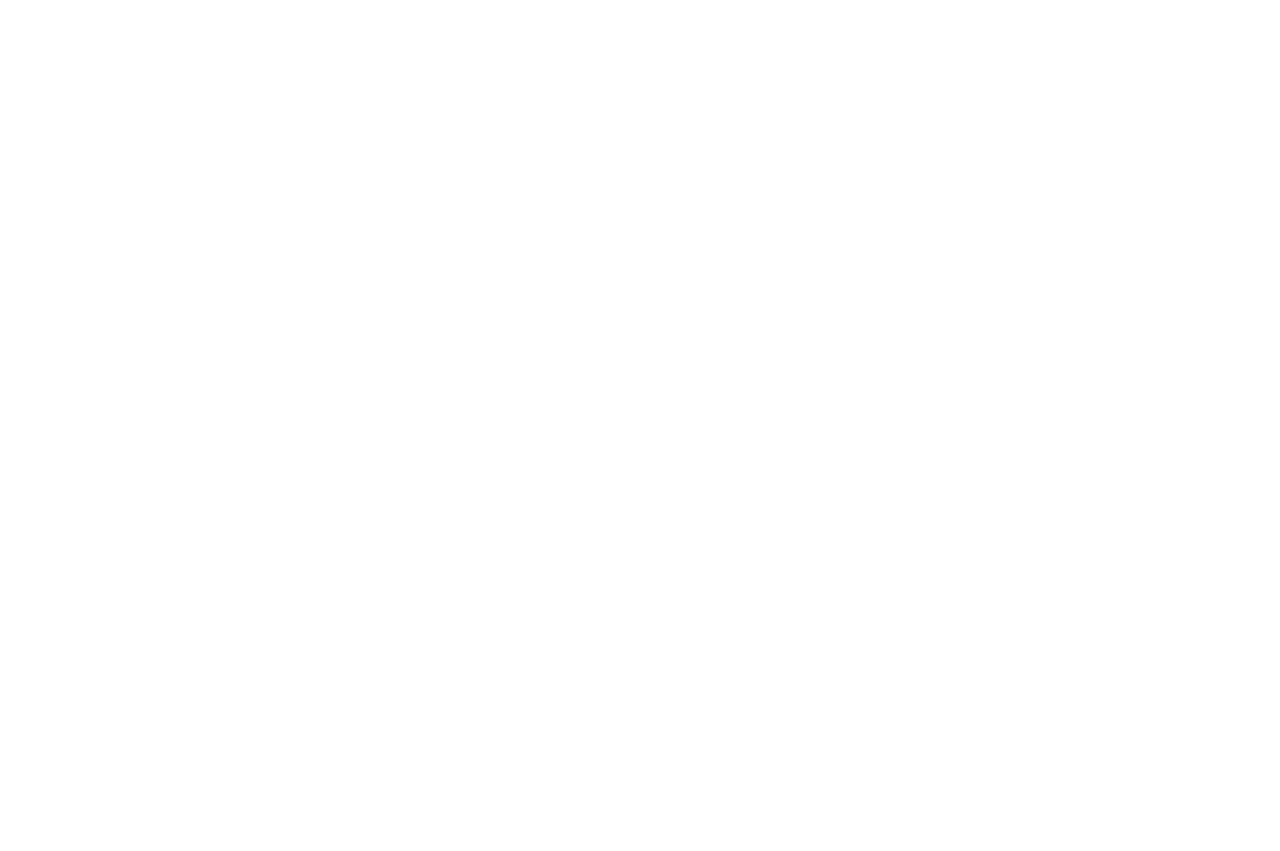
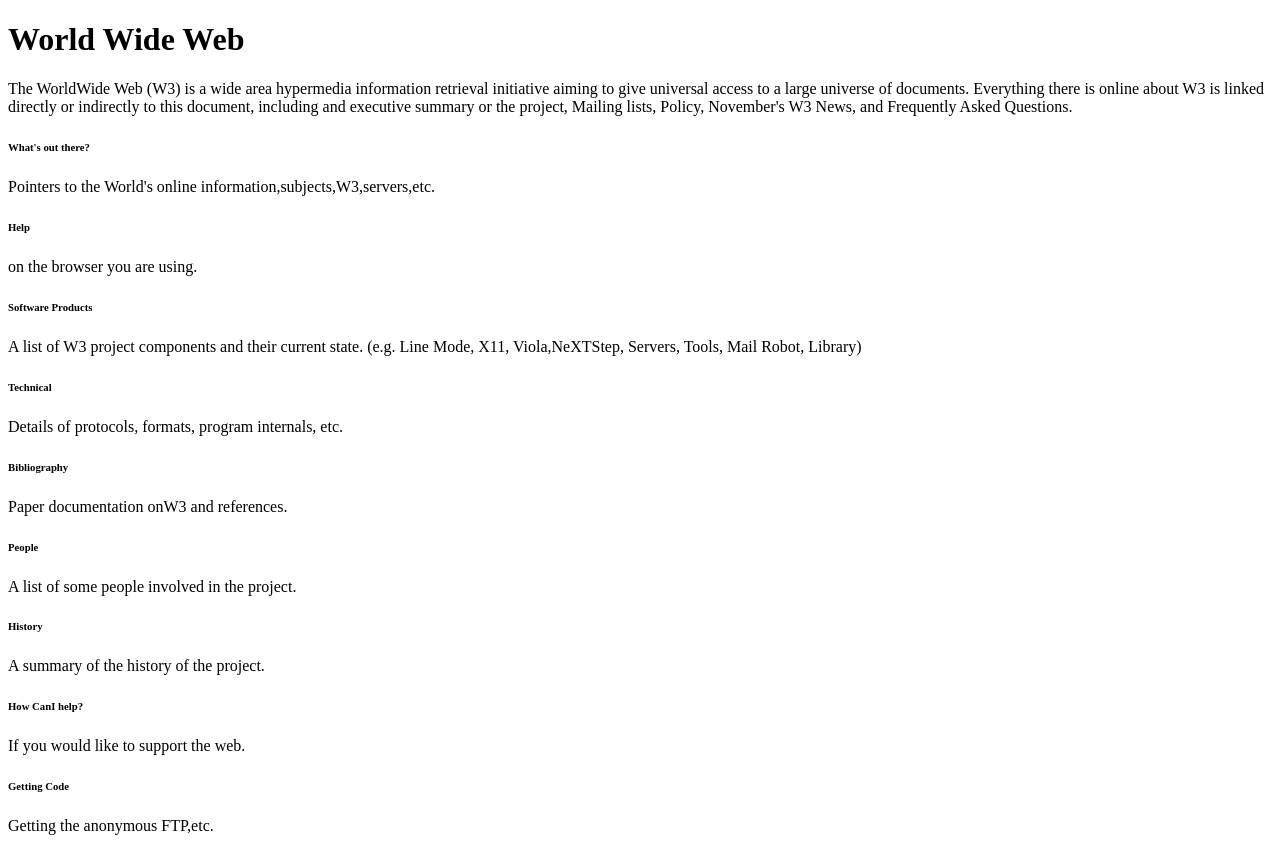
Before and after one commit to SaharaParker/cernreact, a plain HTML site: page index.html in a window 1280 px wide. Before the commit the page ends 800 px from the top, so only its background shows below. Drawn offline with Linux system fonts and the light colour scheme.

Commit message:
filling in index( to change later)

```diff
--- a/index.html
+++ b/index.html
@@ -4,10 +4,31 @@
 <head>
     <meta charset="UTF-8">
     <link rel="stylesheet">
-    <title></title>
+    <title>World Wide Web</title>
 </head>
 <body>
 
+<h1>World Wide Web</h1>
+<p>The WorldWide Web (W3) is a wide area hypermedia information retrieval initiative aiming to give universal access to a large universe of documents.
+    Everything there is online about W3 is linked directly or indirectly to this document, including and executive summary or the project, Mailing lists, Policy, November's W3 News, and Frequently Asked Questions.</p>
+<h6>What's out there?</h6>
+<p>Pointers to the World's online information,subjects,W3,servers,etc.</p>
+<h6>Help</h6>
+<p>on the browser you are using.</p>
+<h6>Software Products</h6>
+<p>A list of W3 project components and their current state. (e.g. Line Mode, X11, Viola,NeXTStep, Servers, Tools, Mail Robot, Library)</p>
+<h6>Technical</h6>
+<p>Details of protocols, formats, program internals, etc.</p>
+<h6>Bibliography</h6>
+<p>Paper documentation onW3 and references.</p>
+<h6>People</h6>
+<p>A list of some people involved in the project.</p>
+<h6>History</h6>
+<p>A summary of the history of the project.</p>
+<h6>How CanI help?</h6>
+<p>If you would like to support the web.</p>
+<h6>Getting Code</h6>
+<p>Getting the anonymous FTP,etc.</p>
 
 </body>
 </html>
```
